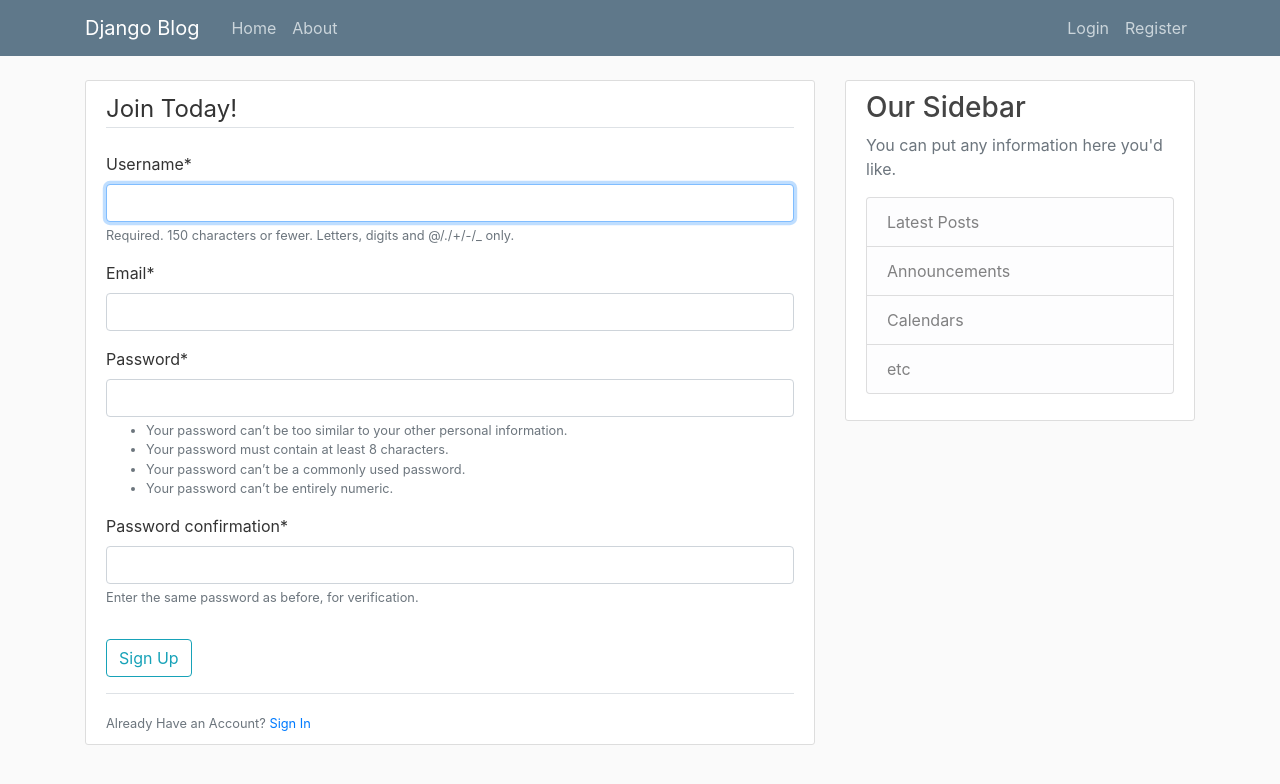
After one commit to moryash08/Django_Blog, a Django app: page /register/ in a window 1280 px wide. The commit adds this page. Shown: the top 784 px of the page. Run offline with Django 3.2, Linux system fonts and the light colour scheme; some libraries are stand-ins or nearby versions.

Commit message:
User Registration Form

```diff
--- a/blog/templates/blog/base.html
+++ b/blog/templates/blog/base.html
@@ -32,7 +32,7 @@
                     <!-- Navbar Right Side -->
                     <div class="navbar-nav">
                         <a class="nav-item nav-link" href="#">Login</a>
-                        <a class="nav-item nav-link" href="#">Register</a>
+                        <a class="nav-item nav-link" href="{% url 'users-register' %}">Register</a>
                     </div>
                 </div>
             </div>
@@ -42,6 +42,14 @@
     <main role="main" class="container">
         <div class="row">
             <div class="col-md-8">
+                {% if messages %}
+                    {% for message in messages %}
+                        <div class="alert alert-{{ message.tags }}">
+                            {{ message }}
+                        </div>
+                    {% endfor %}
+                {% endif %}
+
                 {% block content %}{% endblock %}
             </div>
             <div class="col-md-4">
--- a/djangoDemo/urls.py
+++ b/djangoDemo/urls.py
@@ -15,8 +15,11 @@ Including another URLconf
 """
 from django.urls import path, include
 from django.contrib import admin
+from users import views as user_views
+
 
 urlpatterns = [
     path('admin/', admin.site.urls),
     path('', include('blog.urls')),
+    path('register/', user_views.register, name='users-register'),
 ]
--- /dev/null
+++ b/users/admin.py
@@ -0,0 +1,3 @@
+from django.contrib import admin
+
+# Register your models here.
--- /dev/null
+++ b/users/apps.py
@@ -0,0 +1,5 @@
+from django.apps import AppConfig
+
+
+class UsersConfig(AppConfig):
+    name = 'users'
--- /dev/null
+++ b/users/forms.py
@@ -0,0 +1,11 @@
+from django import forms
+from django.contrib.auth.models import User
+from django.contrib.auth.forms import UserCreationForm
+
+
+class UserRegisterForm(UserCreationForm):
+    email = forms.EmailField()
+
+    class Meta:
+        model = User
+        fields = ['username', 'email', 'password1', 'password2']
--- /dev/null
+++ b/users/models.py
@@ -0,0 +1,3 @@
+from django.db import models
+
+# Create your models here.
--- /dev/null
+++ b/users/templates/users/register.html
@@ -0,0 +1,19 @@
+{% extends "blog/base.html" %}
+{% load crispy_forms_tags %}
+{% block content %}
+    <div class="content-section">
+        <form method="POST">
+            {% csrf_token %}
+            <fieldset class="form-group">
+                <legend class="border-bottom mb-4">Join Today!</legend>
+                {{ form|crispy }}
+            </fieldset>
+            <div class="form-group">
+                <button class="btn btn-outline-info btn-primary" type="submit">Sign Up</button>
+            </div>
+        </form>
+        <div class="border-top pt-3">
+            <small class="text-muted">Already Have an Account? <a href="#">Sign In</a> </small>
+        </div>
+    </div>
+{% endblock content %}
--- /dev/null
+++ b/users/tests.py
@@ -0,0 +1,3 @@
+from django.test import TestCase
+
+# Create your tests here.
--- /dev/null
+++ b/users/views.py
@@ -0,0 +1,17 @@
+from django.shortcuts import render, redirect
+from django.contrib import messages
+from .forms import UserRegisterForm
+
+
+# Create your views here.
+def register(request):
+    if request.method == 'POST':
+        form = UserRegisterForm(request.POST)
+        if form.is_valid():
+            form.save()
+            username = form.cleaned_data.get('username')
+            messages.success(request, f'Account Created for { username }!')
+            return redirect('blog-home')
+    else:
+        form = UserRegisterForm()
+    return render(request, 'users/register.html', {'form': form})
```
Also changed, not shown: blog/views.py (+0 -16 lines), djangoDemo/settings.py (+4 -6 lines), db.sqlite3, users/__init__.py (added), users/migrations/__init__.py (added).
